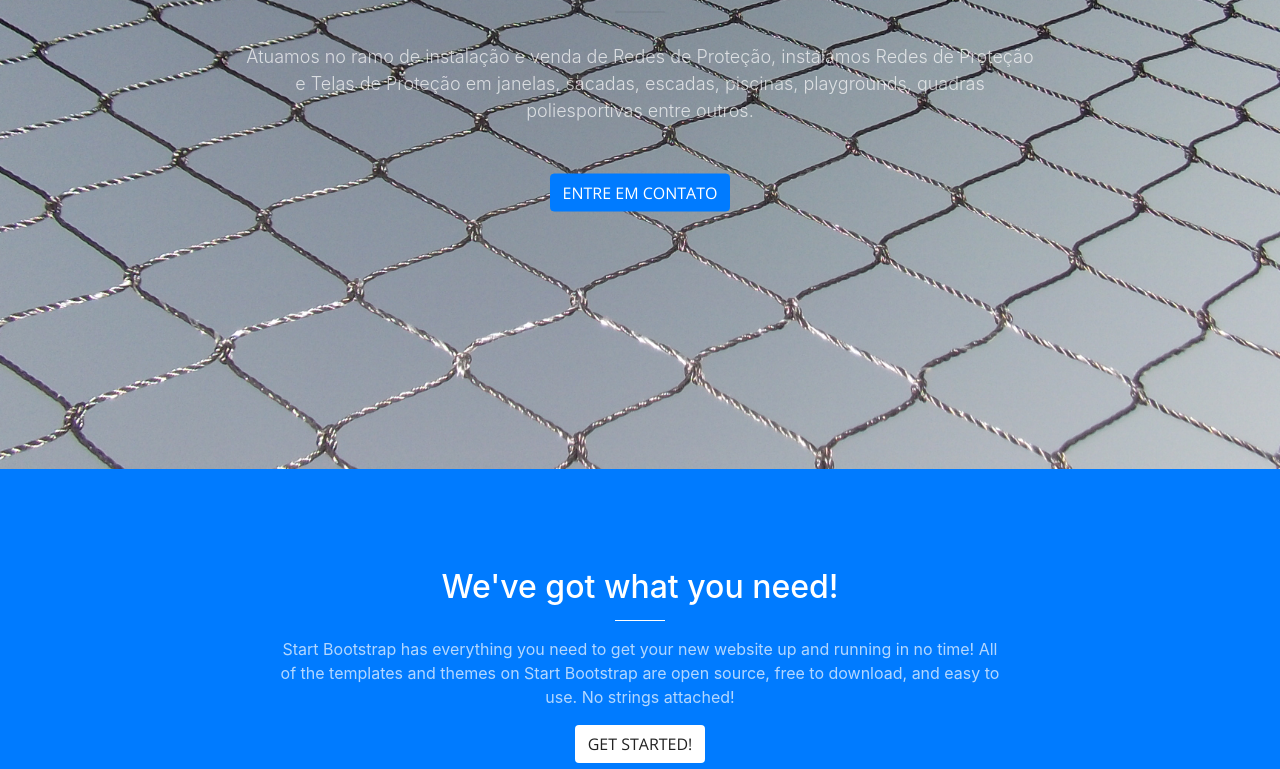
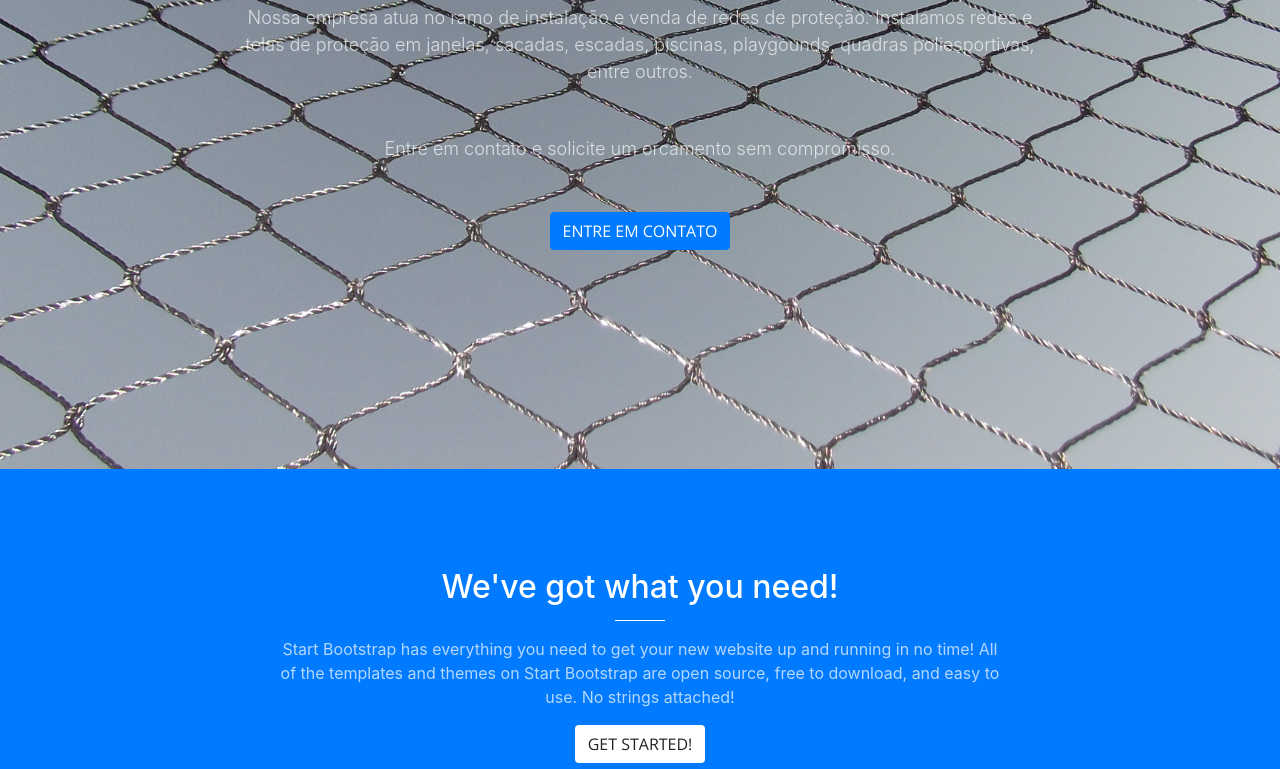
Before and after one commit to shinkitsune/city-redes, a website with bundled scripts: page index.html in a window 1280 px wide. Shown: the part 331-1100 px from the top of the page. Built offline with nearby package versions, Linux system fonts and the light colour scheme.

Commit message:
Texto do início arrumado.

```diff
--- a/index.html
+++ b/index.html
@@ -59,7 +59,8 @@
             <div class="header-content-inner">
                 <h1 id="homeHeading">Redes de proteção</h1>
                 <hr>
-          <p>Atuamos no ramo de instalação e venda de Redes de Proteção, instalamos Redes de Proteção e Telas de Proteção em janelas, sacadas, escadas, piscinas, playgrounds, quadras poliesportivas entre outros.</p>
+                <p>Nossa empresa atua no ramo de instalação e venda de redes de proteção. Instalamos redes e telas de proteção em janelas, sacadas, escadas, piscinas, playgounds, quadras poliesportivas, entre outros.</p>
+                <p>Entre em contato e solicite um orcamento sem compromisso.</p>
                 <a class="btn btn-primary btn-xl js-scroll-trigger" href="#about">Entre em contato</a>
             </div>
         </div>
```
Lines whose indentation alone changed are shown as unchanged.
